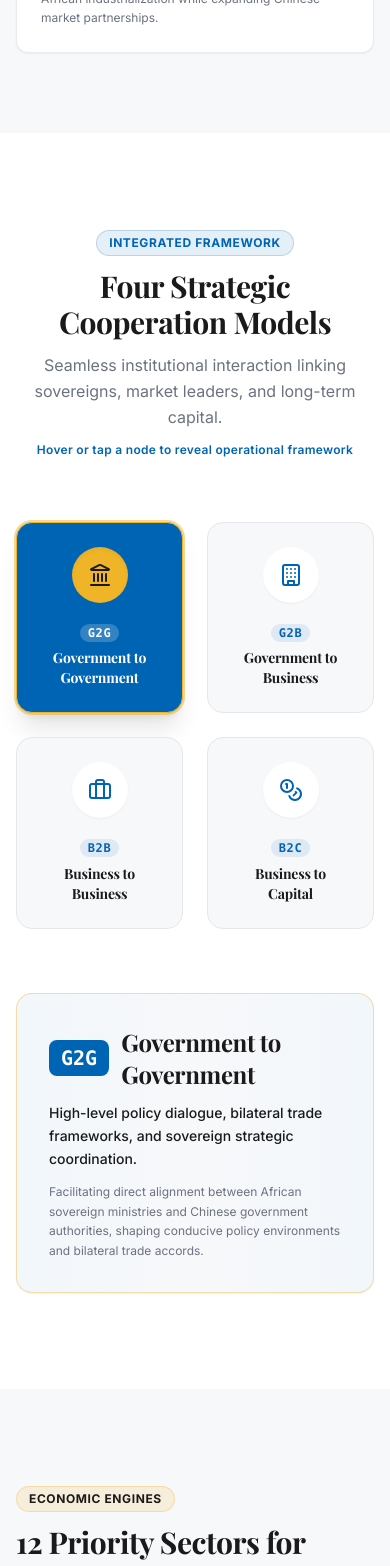
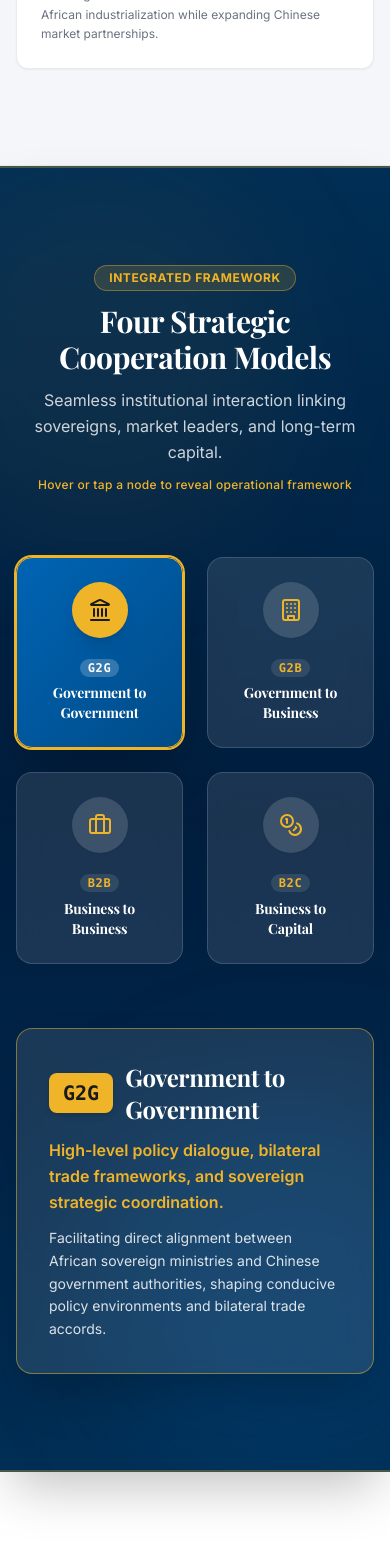
Before and after one commit to wajobusiness/accf2026, a Next.js app: page /en in a window 390 px wide. Shown: the part 3700-5266 px from the top of the page. Built offline with nearby package versions, Linux system fonts and the light colour scheme; a web font is replaced by a local one.

Commit message:
style(homepage): alternate section backgrounds with sovereign navy, platinum slate, and crisp white palettes

```diff
--- a/src/components/home/AboutSnapshot.tsx
+++ b/src/components/home/AboutSnapshot.tsx
@@ -16,7 +16,7 @@
   const t = UI_STRINGS[locale].aboutSnapshot;
 
   return (
-    <section className="py-20 px-4 sm:px-6 lg:px-8 bg-accbcf-light">
+    <section className="py-24 px-4 sm:px-6 lg:px-8 bg-[#F4F6F9] border-b border-gray-200/80">
       <div className="max-w-7xl mx-auto space-y-16">
         {/* Header Strip */}
         <motion.div
--- a/src/components/home/AdvantagesGrid.tsx
+++ b/src/components/home/AdvantagesGrid.tsx
@@ -85,11 +85,11 @@
   };
 
   return (
-    <section className="py-24 px-4 sm:px-6 lg:px-8 bg-white border-t border-gray-100">
+    <section className="py-24 px-4 sm:px-6 lg:px-8 bg-gradient-to-b from-[#EEF2F6] via-[#F4F7FA] to-[#EEF2F6] border-y border-slate-200/80">
       <div className="max-w-7xl mx-auto space-y-16">
         {/* Header */}
         <div className="text-center max-w-3xl mx-auto space-y-3">
-          <div className="inline-flex items-center gap-2 px-3 py-1 rounded-full bg-accbcf-blue/10 border border-accbcf-blue/20 text-xs font-bold uppercase tracking-wider text-accbcf-blue">
+          <div className="inline-flex items-center gap-2 px-3.5 py-1 rounded-full bg-accbcf-blue/10 border border-accbcf-blue/20 text-xs font-bold uppercase tracking-wider text-accbcf-blue">
             <span>{t.badge}</span>
           </div>
           <h2 className="font-serif text-3xl sm:text-4xl lg:text-5xl text-accbcf-charcoal font-bold">
@@ -109,13 +109,13 @@
               whileInView={{ opacity: 1, y: 0 }}
               viewport={{ once: true }}
               transition={{ duration: 0.45, delay: idx * 0.1 }}
-              whileHover={{ scale: 1.05 }}
-              className="p-8 rounded-2xl bg-accbcf-light border border-gray-200/80 hover:border-accbcf-gold/50 shadow-sm hover:shadow-lg transition-all duration-150 group flex flex-col justify-between"
+              whileHover={{ scale: 1.03 }}
+              className="p-8 rounded-2xl bg-white border border-gray-200/90 hover:border-accbcf-gold shadow-sm hover:shadow-xl transition-all duration-200 group flex flex-col justify-between"
             >
               <div>
                 <div className="flex items-center justify-between mb-6">
                   {/* Icon shifts from gold to orange on hover */}
-                  <div className="w-14 h-14 rounded-2xl bg-white group-hover:bg-accbcf-orange/10 flex items-center justify-center text-accbcf-gold group-hover:text-accbcf-orange shadow-sm transition-colors duration-150">
+                  <div className="w-14 h-14 rounded-2xl bg-accbcf-gold/10 group-hover:bg-accbcf-orange/10 flex items-center justify-center text-accbcf-gold-dark group-hover:text-accbcf-orange shadow-sm transition-colors duration-150 border border-accbcf-gold/20">
                     {renderIcon(adv.icon)}
                   </div>
                   {/* Metric Display */}
--- a/src/components/home/LatestNews.tsx
+++ b/src/components/home/LatestNews.tsx
@@ -17,7 +17,7 @@
   const t = UI_STRINGS[locale].news;
 
   return (
-    <section className="py-24 px-4 sm:px-6 lg:px-8 bg-accbcf-light">
+    <section className="py-24 px-4 sm:px-6 lg:px-8 bg-white border-b border-gray-100">
       <div className="max-w-7xl mx-auto space-y-16">
         {/* Header */}
         <div className="flex flex-col md:flex-row md:items-end justify-between gap-6">
@@ -57,7 +57,7 @@
               whileInView={{ opacity: 1, y: 0 }}
               viewport={{ once: true }}
               transition={{ duration: 0.45, delay: idx * 0.1 }}
-              className="bg-white rounded-2xl overflow-hidden border border-gray-200/80 shadow-sm hover:shadow-md transition-shadow flex flex-col justify-between group"
+              className="bg-[#F8FAFC] rounded-2xl overflow-hidden border border-gray-200/90 shadow-sm hover:bg-white hover:border-accbcf-blue/40 hover:shadow-xl transition-all duration-200 flex flex-col justify-between group"
             >
               <div>
                 {/* Featured Image */}
--- a/src/components/home/SectorsGrid.tsx
+++ b/src/components/home/SectorsGrid.tsx
@@ -62,7 +62,7 @@
   };
 
   return (
-    <section className="py-24 px-4 sm:px-6 lg:px-8 bg-accbcf-light">
+    <section className="py-24 px-4 sm:px-6 lg:px-8 bg-white border-b border-gray-100">
       <div className="max-w-7xl mx-auto space-y-16">
         {/* Header */}
         <div className="flex flex-col md:flex-row md:items-end justify-between gap-6">
@@ -102,12 +102,12 @@
               whileInView={{ opacity: 1, y: 0 }}
               viewport={{ once: true }}
               transition={{ duration: 0.4, delay: (idx % 4) * 0.08 }}
-              whileHover={{ scale: 1.05 }}
-              className="bg-white p-6 rounded-xl border border-gray-200/80 shadow-sm hover:shadow-lg transition-all duration-150 group cursor-pointer flex flex-col justify-between"
+              whileHover={{ scale: 1.03 }}
+              className="bg-[#F8FAFC] p-6 rounded-2xl border border-gray-200/80 shadow-sm hover:bg-white hover:border-accbcf-gold hover:shadow-xl transition-all duration-200 group cursor-pointer flex flex-col justify-between"
             >
               <div>
                 {/* Icon shifts from gold to orange on hover */}
-                <div className="w-12 h-12 rounded-xl bg-accbcf-light group-hover:bg-accbcf-orange/10 flex items-center justify-center text-accbcf-gold group-hover:text-accbcf-orange mb-4 transition-colors duration-150">
+                <div className="w-12 h-12 rounded-xl bg-white group-hover:bg-accbcf-orange/10 flex items-center justify-center text-accbcf-gold group-hover:text-accbcf-orange mb-4 transition-colors duration-150 shadow-sm border border-gray-100">
                   {renderIcon(sector.icon)}
                 </div>
                 <h3 className="font-serif text-base font-bold text-accbcf-charcoal group-hover:text-accbcf-blue transition-colors duration-150 mb-2">
--- a/src/components/home/StrategicPositioning.tsx
+++ b/src/components/home/StrategicPositioning.tsx
@@ -33,20 +33,24 @@
   const activeModel = STRATEGIC_MODELS.find((m) => m.code === activeCode) || STRATEGIC_MODELS[0];
 
   return (
-    <section id="strategic-positioning" className="py-24 px-4 sm:px-6 lg:px-8 bg-white overflow-hidden">
-      <div className="max-w-7xl mx-auto space-y-16">
+    <section id="strategic-positioning" className="py-24 px-4 sm:px-6 lg:px-8 bg-gradient-to-b from-accbcf-blue-deep via-[#001D3D] to-accbcf-blue-deep text-white border-y-2 border-accbcf-gold/30 relative overflow-hidden shadow-2xl">
+      {/* Ambient background glow */}
+      <div className="absolute top-0 right-1/4 w-96 h-96 bg-accbcf-gold/5 rounded-full filter blur-3xl pointer-events-none" />
+      <div className="absolute bottom-0 left-1/4 w-96 h-96 bg-accbcf-blue/20 rounded-full filter blur-3xl pointer-events-none" />
+
+      <div className="max-w-7xl mx-auto space-y-16 relative z-10">
         {/* Section Header */}
         <div className="text-center max-w-3xl mx-auto space-y-3">
-          <div className="inline-flex items-center gap-2 px-3 py-1 rounded-full bg-accbcf-blue/10 border border-accbcf-blue/20 text-xs font-bold uppercase tracking-wider text-accbcf-blue">
+          <div className="inline-flex items-center gap-2 px-3.5 py-1 rounded-full bg-accbcf-gold/15 border border-accbcf-gold/40 text-xs font-bold uppercase tracking-wider text-accbcf-gold">
             <span>{t.badge}</span>
           </div>
-          <h2 className="font-serif text-3xl sm:text-4xl lg:text-5xl text-accbcf-charcoal font-bold">
+          <h2 className="font-serif text-3xl sm:text-4xl lg:text-5xl text-white font-bold">
             {t.title}
           </h2>
-          <p className="text-accbcf-gray text-base sm:text-lg leading-relaxed">
+          <p className="text-white/80 text-base sm:text-lg leading-relaxed">
             {t.subtitle}
           </p>
-          <p className="text-xs text-accbcf-blue font-semibold tracking-wide">
+          <p className="text-xs text-accbcf-gold font-medium tracking-wide">
             {t.hoverPrompt}
           </p>
         </div>
@@ -62,7 +66,7 @@
                 y1="20"
                 x2="700"
                 y2="20"
-                stroke="#E5E7EB"
+                stroke="rgba(255, 255, 255, 0.15)"
                 strokeWidth="4"
                 strokeDasharray="6 6"
               />
@@ -72,7 +76,7 @@
                 y1="20"
                 x2="700"
                 y2="20"
-                stroke="#0064B4"
+                stroke="#F0B428"
                 strokeWidth="4"
                 initial={{ pathLength: 0 }}
                 whileInView={{ pathLength: 1 }}
@@ -97,15 +101,15 @@
                   onMouseEnter={() => setActiveCode(model.code)}
                   className={`cursor-pointer rounded-2xl p-6 text-center transition-all duration-300 relative border ${
                     isSelected
-                      ? 'bg-accbcf-blue text-white shadow-xl scale-105 border-accbcf-gold ring-2 ring-accbcf-gold/50'
-                      : 'bg-accbcf-light text-accbcf-charcoal hover:bg-white hover:shadow-md border-gray-200'
+                      ? 'bg-gradient-to-br from-accbcf-blue to-accbcf-blue-dark text-white shadow-2xl scale-105 border-accbcf-gold ring-2 ring-accbcf-gold'
+                      : 'bg-white/10 text-white hover:bg-white/15 hover:border-accbcf-gold/50 border-white/15 backdrop-blur-md'
                   }`}
                 >
                   <div
                     className={`w-14 h-14 mx-auto rounded-full flex items-center justify-center mb-4 transition-colors ${
                       isSelected
-                        ? 'bg-accbcf-gold text-accbcf-charcoal shadow-inner font-bold'
-                        : 'bg-white text-accbcf-blue shadow-sm'
+                        ? 'bg-accbcf-gold text-accbcf-charcoal shadow-lg font-bold'
+                        : 'bg-white/15 text-accbcf-gold shadow-sm'
                     }`}
                   >
                     {getIcon(model.code)}
@@ -113,12 +117,12 @@
                   <div className="space-y-1">
                     <span
                       className={`text-xs font-mono font-bold tracking-wider px-2 py-0.5 rounded-full ${
-                        isSelected ? 'bg-white/20 text-white' : 'bg-accbcf-blue/10 text-accbcf-blue'
+                        isSelected ? 'bg-white/20 text-white' : 'bg-white/10 text-accbcf-gold'
                       }`}
                     >
                       {model.code}
                     </span>
-                    <h3 className="font-serif font-bold text-sm sm:text-base mt-2">
+                    <h3 className="font-serif font-bold text-sm sm:text-base mt-2 text-white">
                       {model.title[locale]}
                     </h3>
                   </div>
@@ -136,22 +140,22 @@
             animate={{ opacity: 1, y: 0 }}
             exit={{ opacity: 0, y: -15 }}
             transition={{ duration: 0.3 }}
-            className="max-w-4xl mx-auto rounded-2xl bg-gradient-to-r from-accbcf-blue/5 via-accbcf-light to-accbcf-blue/5 p-8 border border-accbcf-gold/40 shadow-sm"
+            className="max-w-4xl mx-auto rounded-2xl bg-white/10 backdrop-blur-md p-8 sm:p-10 border border-accbcf-gold/50 shadow-2xl"
           >
             <div className="flex flex-col md:flex-row md:items-center justify-between gap-6">
               <div className="space-y-3">
                 <div className="flex items-center gap-3">
-                  <span className="text-xl font-bold font-mono px-3 py-1 bg-accbcf-blue text-white rounded-lg">
+                  <span className="text-xl font-bold font-mono px-3.5 py-1.5 bg-accbcf-gold text-accbcf-charcoal rounded-lg shadow-md">
                     {activeModel.code}
                   </span>
-                  <h3 className="font-serif text-2xl font-bold text-accbcf-charcoal">
+                  <h3 className="font-serif text-2xl sm:text-3xl font-bold text-white">
                     {activeModel.title[locale]}
                   </h3>
                 </div>
-                <p className="text-accbcf-charcoal text-sm sm:text-base leading-relaxed font-medium">
+                <p className="text-accbcf-gold text-base sm:text-lg leading-relaxed font-semibold">
                   {activeModel.shortDesc[locale]}
                 </p>
-                <p className="text-accbcf-gray text-xs sm:text-sm leading-relaxed">
+                <p className="text-white/85 text-sm sm:text-base leading-relaxed">
                   {activeModel.detail[locale]}
                 </p>
               </div>
```
